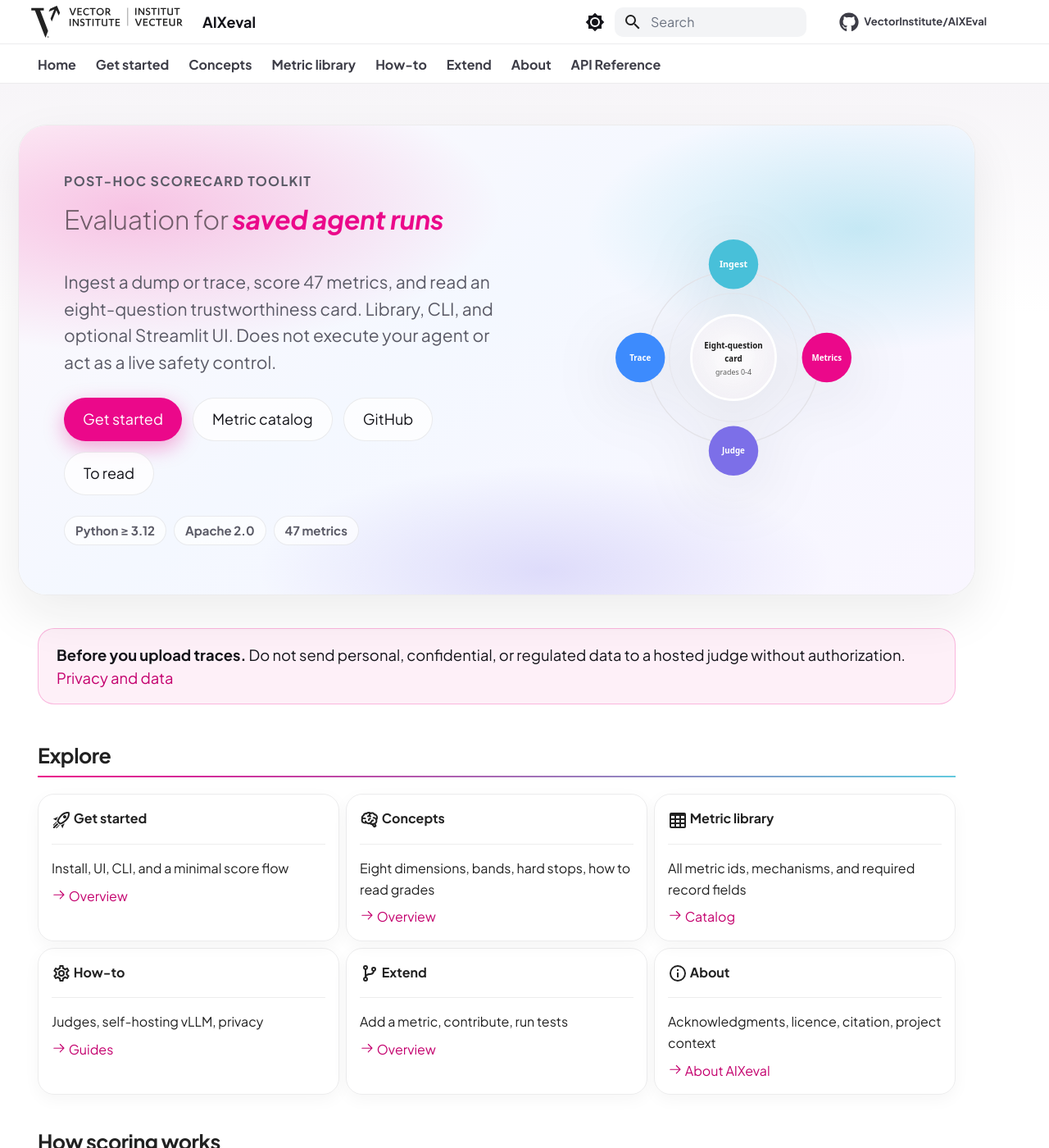
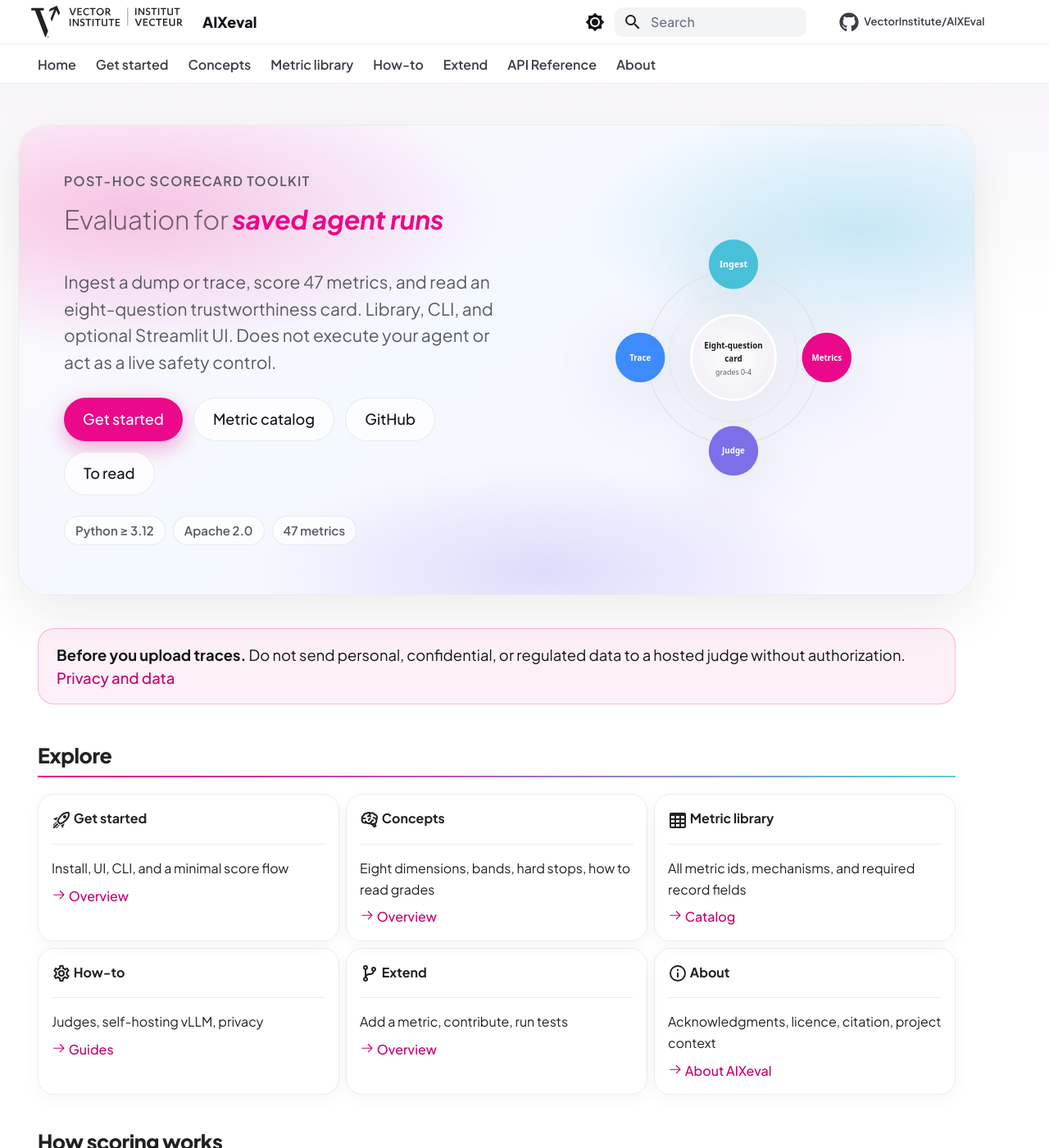
Before and after one commit to VectorInstitute/AIXEval, an MkDocs documentation site: the page built from docs/index.md, in a window 1280 px wide and 1400 px high. Shown: the whole window at 82% size. Built offline with MkDocs 1.6.1 and Material for MkDocs 9.7.7, drawn with Linux system fonts in a browser that asks for light colours; comment, search, counter and statistics services are not loaded.

Commit message:
Update mkdocs configuration and enhance CSS styles for dark mode compatibility
- Added API Reference section to mkdocs.yml.
- Updated extra.css to improve font styles and colors for both light and dark modes, ensuring consistent appearance across themes.

```diff
--- a/docs/stylesheets/extra.css
+++ b/docs/stylesheets/extra.css
@@ -1,3 +1,6 @@
+/* Full weight range so dark mode matches light (Material only autoloads 300/400/700). */
+@import url("https://fonts.googleapis.com/css2?family=Plus+Jakarta+Sans:ital,wght@0,400;0,500;0,600;0,700;0,800;1,400&display=swap");
+
 [data-md-color-primary="vector"] {
   --md-primary-fg-color: #eb088a;
   --md-primary-fg-color--light: #f252a5;
@@ -100,6 +103,8 @@
   --aix-shadow: 0 24px 60px rgba(20, 20, 26, 0.08);
   --aix-radius-xl: 1.75rem;
   --aix-radius-md: 1rem;
+  --md-text-font: "Plus Jakarta Sans";
+  --md-code-font: "Roboto Mono";
 }
 
 [data-md-color-scheme="slate"] {
@@ -188,13 +193,9 @@
 }
 
 /* Site name beside logo */
-[data-md-color-scheme="default"] .md-header__title .md-header__topic:first-child .md-ellipsis {
+[data-md-color-scheme="default"] .md-header__title .md-header__topic:first-child .md-ellipsis,
+[data-md-color-scheme="slate"] .md-header__title .md-header__topic:first-child .md-ellipsis {
   color: var(--aix-ink);
-  font-weight: 800;
-}
-
-[data-md-color-scheme="slate"] .md-header__title .md-header__topic:first-child .md-ellipsis {
-  color: var(--md-primary-fg-color, #eb088a);
   font-weight: 800;
 }
 
@@ -204,18 +205,28 @@
   color: var(--aix-ink);
 }
 
-[data-md-color-scheme="default"] .md-tabs__link {
-  color: #3d3d47;
+[data-md-color-scheme="default"] .md-tabs__link,
+[data-md-color-scheme="slate"] .md-tabs__link {
   font-weight: 600;
   font-size: 0.8rem;
   opacity: 1;
 }
 
-[data-md-color-scheme="default"] .md-tabs__link:hover {
+[data-md-color-scheme="default"] .md-tabs__link {
+  color: #3d3d47;
+}
+
+[data-md-color-scheme="slate"] .md-tabs__link {
+  color: #c5c8d2;
+}
+
+[data-md-color-scheme="default"] .md-tabs__link:hover,
+[data-md-color-scheme="slate"] .md-tabs__link:hover {
   color: var(--md-primary-fg-color);
 }
 
-[data-md-color-scheme="default"] .md-tabs__link--active {
+[data-md-color-scheme="default"] .md-tabs__link--active,
+[data-md-color-scheme="slate"] .md-tabs__link--active {
   color: var(--md-primary-fg-color);
   font-weight: 700;
 }
@@ -229,9 +240,17 @@
   border-radius: 0.5rem;
 }
 
+[data-md-color-scheme="default"] .md-search__input,
+[data-md-color-scheme="slate"] .md-search__input {
+  font-weight: 500;
+}
+
 [data-md-color-scheme="default"] .md-search__input {
   color: var(--aix-ink);
-  font-weight: 500;
+}
+
+[data-md-color-scheme="slate"] .md-search__input {
+  color: var(--aix-ink);
 }
 
 [data-md-color-scheme="default"] .md-search__input::placeholder {
@@ -246,13 +265,22 @@
   color: var(--aix-ink);
 }
 
-/* Repo title in header: match tab contrast on white bar */
-[data-md-color-scheme="default"] .md-source {
-  color: #3d3d47;
+/* Repo title in header: same weight in both schemes */
+[data-md-color-scheme="default"] .md-source,
+[data-md-color-scheme="slate"] .md-source {
   font-weight: 600;
 }
 
-[data-md-color-scheme="default"] .md-source:hover {
+[data-md-color-scheme="default"] .md-source {
+  color: #3d3d47;
+}
+
+[data-md-color-scheme="slate"] .md-source {
+  color: #c5c8d2;
+}
+
+[data-md-color-scheme="default"] .md-source:hover,
+[data-md-color-scheme="slate"] .md-source:hover {
   color: var(--md-primary-fg-color);
 }
 
@@ -816,12 +844,25 @@
   box-shadow: inset 3px 0 0 var(--md-accent-fg-color, #48c0d9);
 }
 
-/* In-page links */
-[data-md-color-scheme="default"] .md-typeset a {
-  color: #c4006e;
+/* In-page links — same weight as light mode */
+[data-md-color-scheme="default"] .md-typeset a,
+[data-md-color-scheme="slate"] .md-typeset a {
   font-weight: 500;
 }
 
-[data-md-color-scheme="default"] .md-typeset a:hover {
+[data-md-color-scheme="default"] .md-typeset a {
+  color: #c4006e;
+}
+
+[data-md-color-scheme="slate"] .md-typeset a {
+  color: #f252a5;
+}
+
+[data-md-color-scheme="default"] .md-typeset a:hover,
+[data-md-color-scheme="slate"] .md-typeset a:hover {
   color: var(--md-primary-fg-color, #eb088a);
 }
+
+[data-md-color-scheme="slate"] .md-nav__link--active {
+  color: var(--md-primary-fg-color, #eb088a) !important;
+}
--- a/mkdocs.yml
+++ b/mkdocs.yml
@@ -49,12 +49,12 @@ nav:
       - extending/index.md
       - Add a metric: extending/add-a-metric.md
       - Contributing: extending/contributing.md
+  - API Reference: api.md
   - About:
       - about/index.md
       - Roadmap: about/roadmap.md
       - Acknowledgments: about/acknowledgments.md
       - Licence and citation: about/license-and-citation.md
-  - API Reference: api.md
 plugins:
   - search
   - mkdocstrings:
```
